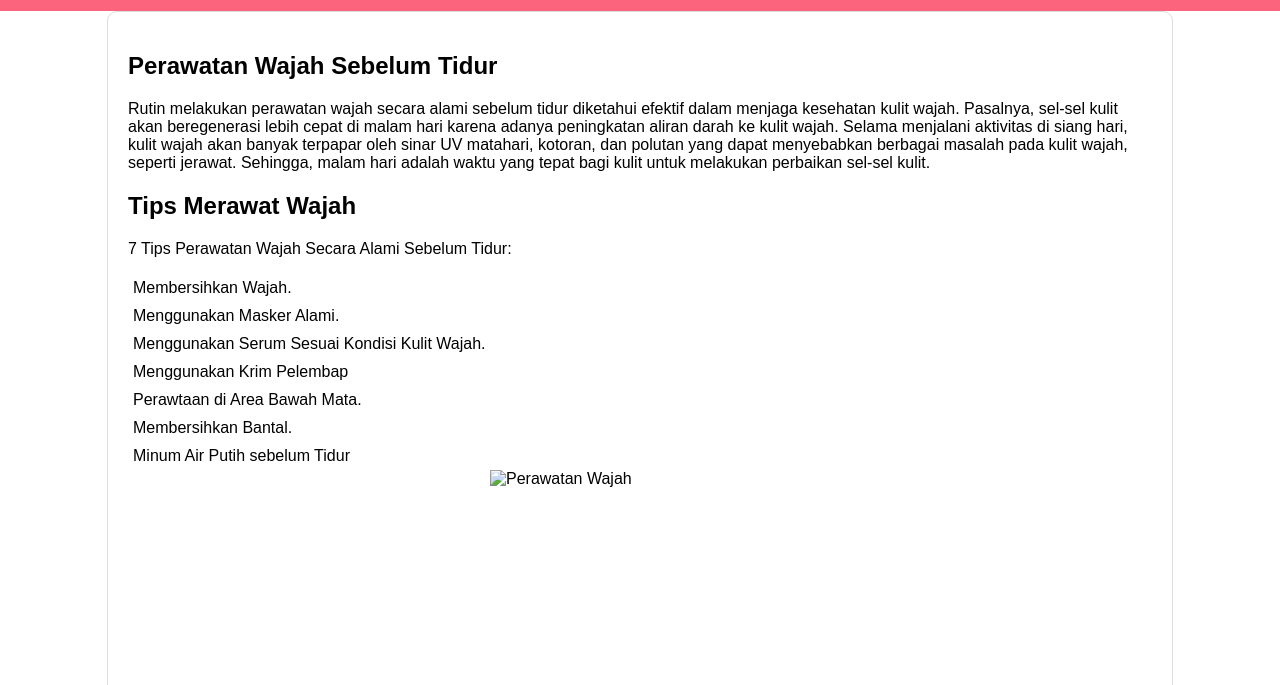
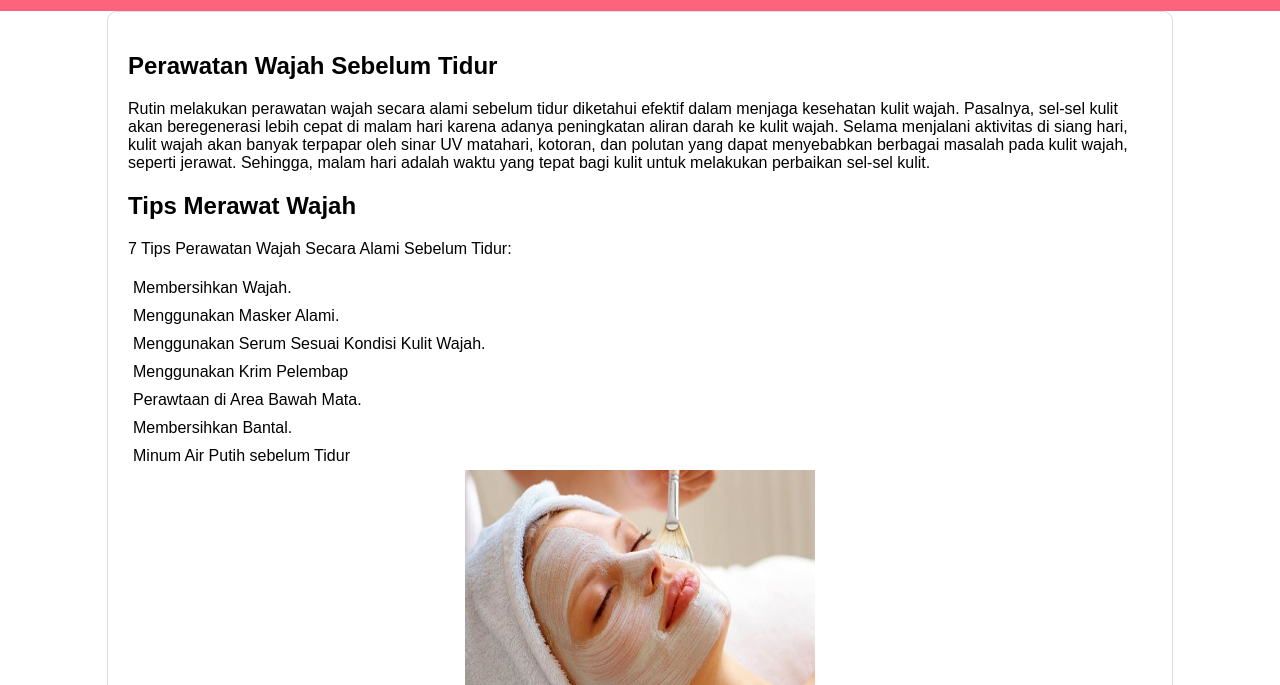
Before and after one commit to alyapr/si4a, a plain HTML site: page projectAkhirDicoding/index.html in a window 1280 px wide. Shown: the part 89-774 px from the top of the page. Drawn offline with Linux system fonts and the light colour scheme.

Commit message:
add foto

```diff
--- a/projectAkhirDicoding/index.html
+++ b/projectAkhirDicoding/index.html
@@ -26,7 +26,10 @@
         <li>Membersihkan Bantal.</li>
         <li>Minum Air Putih sebelum Tidur</li>
       </ul>
-      <img src="images/perawatan-wajah.jpg" alt="Perawatan Wajah" width="300" height="200">
+
+      <aside>
+        <img src="assets/foto11.jpg" alt="Perawatan Wajah" width="350" height="250">
+      </aside>
 
       <section>
         <h3>1. Membersihkan Wajah</h3>
```
Also changed, not shown: projectAkhirDicoding/assets/foto11.jpg (added).
